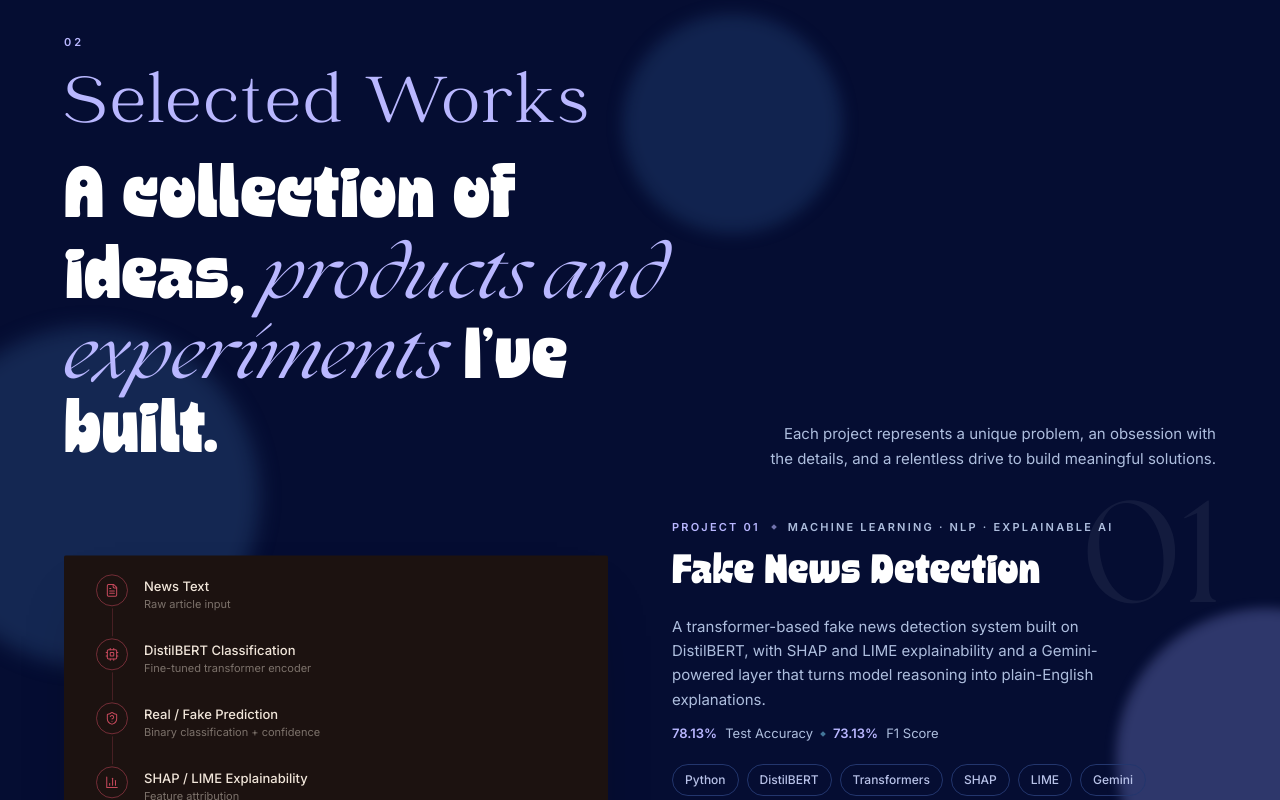
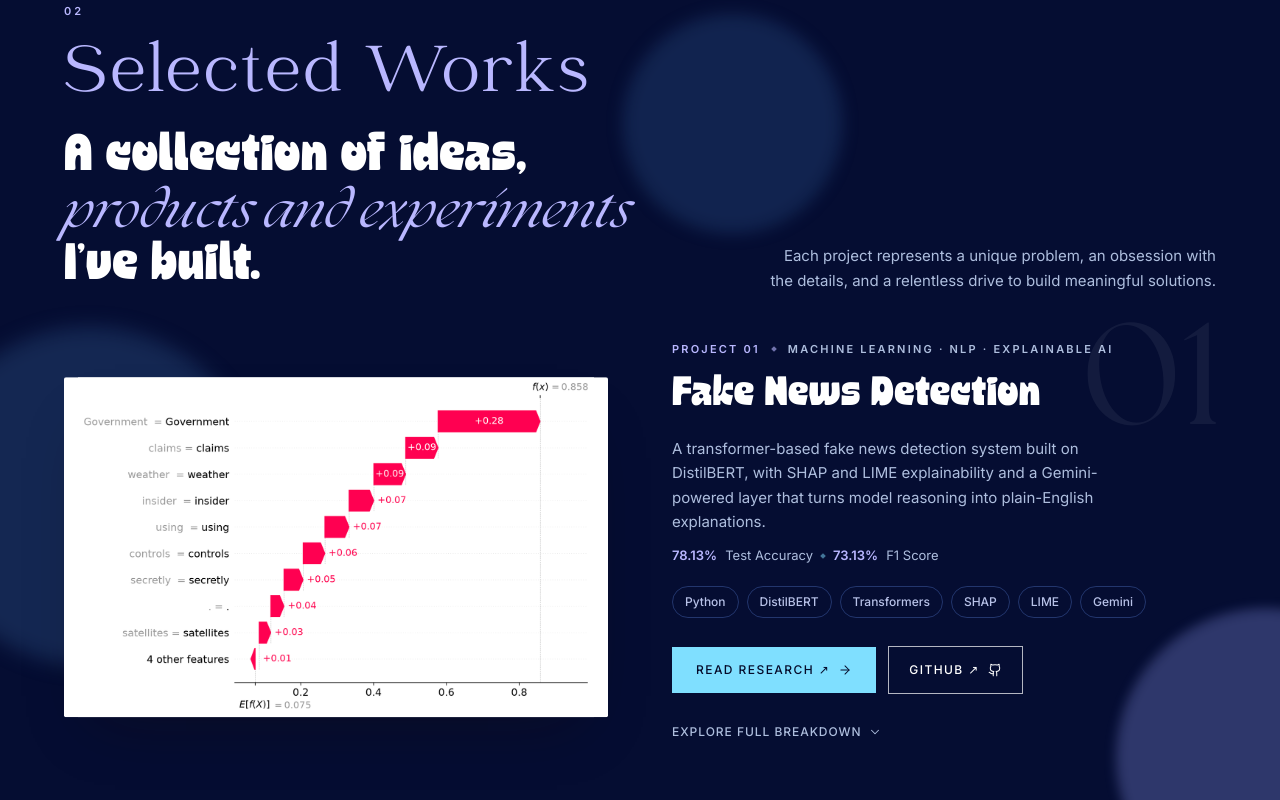
Before and after one commit to trisha29807-del/Portfolio-Trisha, a React (Vite) app: page / in a window 1280 px wide. Shown: the part 1520-2320 px from the top of the page. Built offline with nearby package versions, Linux system fonts and the light colour scheme; the HTML template or start-up script is replaced by a standard one.

Commit message:
Remove Academic Foundation and Highlights from Education

```diff
--- a/src/components/About/AboutSection.tsx
+++ b/src/components/About/AboutSection.tsx
@@ -31,7 +31,7 @@ export function AboutSection() {
               </span>
             </div>
 
-            <h2 className="mt-5 max-w-5xl font-boldfat text-[clamp(3.3rem,7vw,6.6rem)] leading-[0.82] tracking-[-0.04em] text-white">
+            <h2 className="mt-5 max-w-5xl font-boldfat text-[clamp(3.3rem,5.5vw,6.6rem)] leading-[0.82] tracking-[-0.04em] text-white">
               I BUILD
               <span className="block text-[#B9B7FF]">WITH PURPOSE.</span>
             </h2>
--- a/src/components/Education/EducationSection.tsx
+++ b/src/components/Education/EducationSection.tsx
@@ -2,17 +2,6 @@ import { useRef } from "react";
 import { motion, useScroll, useTransform } from "framer-motion";
 import igdtuwLogo from "@/assets/igdtuw-logo.png";
 import { AnimatedDivider } from "@/components/shared/AnimatedDivider";
-
-const subjects = [
-  "Data Structures & Algorithms",
-  "Object-Oriented Programming",
-  "Database Management Systems",
-  "Operating Systems",
-  "Computer Networks",
-  "Software Engineering",
-  "Artificial Intelligence",
-  "Machine Learning",
-];
 
 const exploring = [
   "Artificial Intelligence",
@@ -21,11 +10,6 @@ const exploring = [
   "Full Stack Development",
   "Product Design",
   "UI/UX",
-];
-
-const highlights = [
-  { value: "94.4%", label: "Secondary School (Class X)" },
-  { value: "93.8%", label: "Senior Secondary (Class XII)" },
 ];
 
 const fadeUp = {
@@ -135,75 +119,6 @@ export function EducationSection() {
 
         <AnimatedDivider />
 
-        {/* Academic Foundation */}
-        <div className="py-6 sm:py-8">
-          <motion.span
-            initial="hidden"
-            whileInView="show"
-            viewport={{ once: true, margin: "-10% 0px" }}
-            variants={fadeUp}
-            className="text-[11px] font-semibold tracking-[0.28em] uppercase text-[#B9B7FF] dark:text-[#B9B7FF]"
-          >
-            Academic Foundation
-          </motion.span>
-
-          <div className="mt-8 grid grid-cols-1 gap-x-12 sm:grid-cols-2">
-            {subjects.map((subject, i) => (
-              <motion.div
-                key={subject}
-                initial="hidden"
-                whileInView="show"
-                custom={0.04 * i}
-                viewport={{ once: true, margin: "-10% 0px" }}
-                variants={fadeUp}
-                className="group relative border-b border-[#294777] py-4 dark:border-[#294777] sm:py-5"
-              >
-                <span className="relative text-[15px] text-white dark:text-white">
-                  {subject}
-                  <span className="absolute -bottom-1 left-0 h-px w-0 bg-[#7FDFFF] transition-all duration-300 ease-[cubic-bezier(0.65,0,0.35,1)] group-hover:w-full dark:bg-[#7FDFFF]" />
-                </span>
-              </motion.div>
-            ))}
-          </div>
-        </div>
-
-        <AnimatedDivider />
-
-        {/* Academic Highlights */}
-        <div className="py-6 sm:py-8">
-          <motion.span
-            initial="hidden"
-            whileInView="show"
-            viewport={{ once: true, margin: "-10% 0px" }}
-            variants={fadeUp}
-            className="text-[11px] font-semibold tracking-[0.28em] uppercase text-[#B9B7FF] dark:text-[#B9B7FF]"
-          >
-            Academic Highlights
-          </motion.span>
-
-          <div className="mt-7 grid grid-cols-1 gap-12 sm:grid-cols-2 sm:gap-16">
-            {highlights.map((h, i) => (
-              <motion.div
-                key={h.label}
-                initial="hidden"
-                whileInView="show"
-                custom={0.1 * i}
-                viewport={{ once: true, margin: "-10% 0px" }}
-                variants={fadeUp}
-              >
-                <div className="font-seasons text-[clamp(3rem,7vw,5.5rem)] leading-none text-[#B9B7FF] dark:text-[#B9B7FF]">
-                  {h.value}
-                </div>
-                <p className="mt-3 text-[14px] tracking-wide text-[#AEBEDE] dark:text-[#AEBEDE]">
-                  {h.label}
-                </p>
-              </motion.div>
-            ))}
-          </div>
-        </div>
-
-        <AnimatedDivider />
-
         {/* Currently Exploring */}
         <div className="py-6 sm:py-8">
           <motion.span
--- a/src/components/Work/WorkSection.tsx
+++ b/src/components/Work/WorkSection.tsx
@@ -47,7 +47,7 @@ export function WorkSection() {
             <h2 className="mt-5 font-mager text-[clamp(2.5rem,6vw,4.5rem)] leading-[1.03] tracking-[0.04em] text-[#B9B7FF] dark:text-[#B9B7FF]">
               Selected Works
             </h2>
-            <h2 className="mt-4 font-boldfat text-[clamp(2.5rem,6vw,4.5rem)] leading-[1.03] text-white dark:text-white">
+            <h2 className="mt-4 font-boldfat text-[clamp(2.5rem,4vw,4.5rem)] leading-[1.03] text-white dark:text-white">
               A collection of ideas,{" "}
               <em className="font-seasons italic text-[#B9B7FF] dark:text-[#B9B7FF]">
                 products and experiments
@@ -79,7 +79,8 @@ export function WorkSection() {
           return (
             <ProjectRow
               key={project.slug}
-              project={project}
+              // alternate sides by position: image left, image right, image left, ...
+              project={{ ...project, imageSide: i % 2 === 0 ? "left" : "right" }}
               mockup={<Mockup />}
               detail={Detail ? <Detail /> : undefined}
             />
--- a/src/components/Work/details/FakeNewsDetail.tsx
+++ b/src/components/Work/details/FakeNewsDetail.tsx
@@ -1,6 +1,5 @@
 import type { ReactNode } from "react";
 import { ArrowUpRight, Github } from "lucide-react";
-import shapWaterfall from "@/assets/shap-waterfall.png";
 
 const RESEARCH_URL =
   "https://drive.google.com/file/d/1dkGCQcGaTnkIngruiT7oCiB3d-b1QGYn/view?usp=sharing";
@@ -60,21 +59,15 @@ export function FakeNewsDetail() {
       </DetailSection>
 
       <DetailSection number="03" title="Explainability">
-        <p className="mb-4">
+        <p>
           Every prediction is paired with{" "}
           <strong className="font-semibold">SHAP</strong> and{" "}
           <strong className="font-semibold">LIME</strong> attribution,
-          showing which words pushed the model toward its decision. Below is
-          an actual SHAP waterfall plot exported from the trained model,
-          showing how individual words accumulate toward a "fake" prediction.
+          showing which words pushed the model toward its decision. The plot
+          on the project card above is an actual SHAP waterfall exported from
+          the trained model, showing how individual words accumulate toward a
+          "fake" prediction.
         </p>
-        <div className="overflow-hidden rounded-md border border-day-border dark:border-night-border">
-          <img
-            src={shapWaterfall}
-            alt="Real SHAP waterfall plot showing word-level feature attribution for a fake news prediction"
-            className="w-full"
-          />
-        </div>
       </DetailSection>
 
       <DetailSection number="04" title="Generative Explanation">
--- a/src/components/Work/mockups/FakeNewsMockup.tsx
+++ b/src/components/Work/mockups/FakeNewsMockup.tsx
@@ -1,43 +1,18 @@
-import { FileText, Cpu, ShieldQuestion, BarChart3, Sparkles } from "lucide-react";
+import shapWaterfall from "@/assets/shap-waterfall.png";
 
 /**
- * A workflow diagram of the actual implemented pipeline — not a fabricated
- * dashboard. Each stage reflects a real, verified component of the project
- * (research paper + repository): tokenized text in, DistilBERT classification,
- * a real/fake prediction, SHAP/LIME attribution, then a Gemini-generated
- * plain-English explanation of that attribution.
+ * Front-of-card visual for the Fake News Detection project: a real SHAP waterfall
+ * plot exported from the trained model, showing how individual words push an
+ * article toward a "fake" prediction.
  */
-const stages = [
-  { icon: FileText, label: "News Text", caption: "Raw article input" },
-  { icon: Cpu, label: "DistilBERT Classification", caption: "Fine-tuned transformer encoder" },
-  { icon: ShieldQuestion, label: "Real / Fake Prediction", caption: "Binary classification + confidence" },
-  { icon: BarChart3, label: "SHAP / LIME Explainability", caption: "Feature attribution" },
-  { icon: Sparkles, label: "Generative AI Explanation", caption: "Gemini · plain-English summary" },
-];
-
 export function FakeNewsMockup() {
   return (
-    <div className="flex h-full w-full flex-col justify-center gap-0 bg-[#1c1210] px-6 py-6 text-[#f1e6da] sm:px-8">
-      {stages.map((stage, i) => (
-        <div key={stage.label} className="flex items-start gap-4">
-          <div className="flex flex-col items-center">
-            <span className="flex h-8 w-8 shrink-0 items-center justify-center rounded-full border border-[#c7495c]/50 text-[#c7495c]">
-              <stage.icon size={14} strokeWidth={1.75} />
-            </span>
-            {i < stages.length - 1 && (
-              <span className="my-0.5 h-6 w-px bg-[#c7495c]/25 sm:h-7" />
-            )}
-          </div>
-          <div className="pt-1 pb-2">
-            <div className="text-[13px] font-medium leading-tight text-[#f1e6da]">
-              {stage.label}
-            </div>
-            <div className="mt-0.5 text-[11px] text-[#f1e6da]/45">
-              {stage.caption}
-            </div>
-          </div>
-        </div>
-      ))}
+    <div className="h-full w-full bg-white">
+      <img
+        src={shapWaterfall}
+        alt="SHAP waterfall plot from the trained model, showing how individual words push a news article toward a fake prediction"
+        className="h-full w-full object-contain"
+      />
     </div>
   );
 }
```
